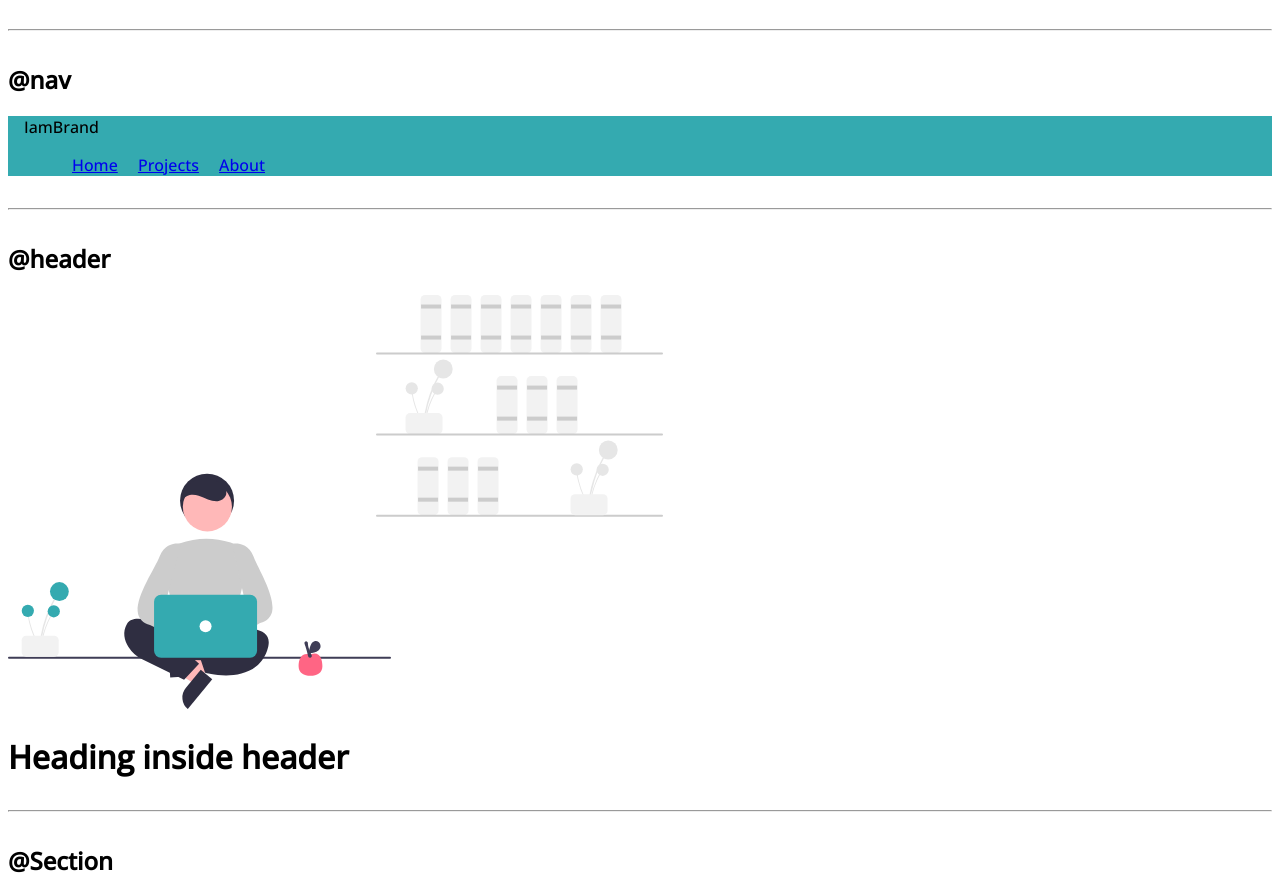
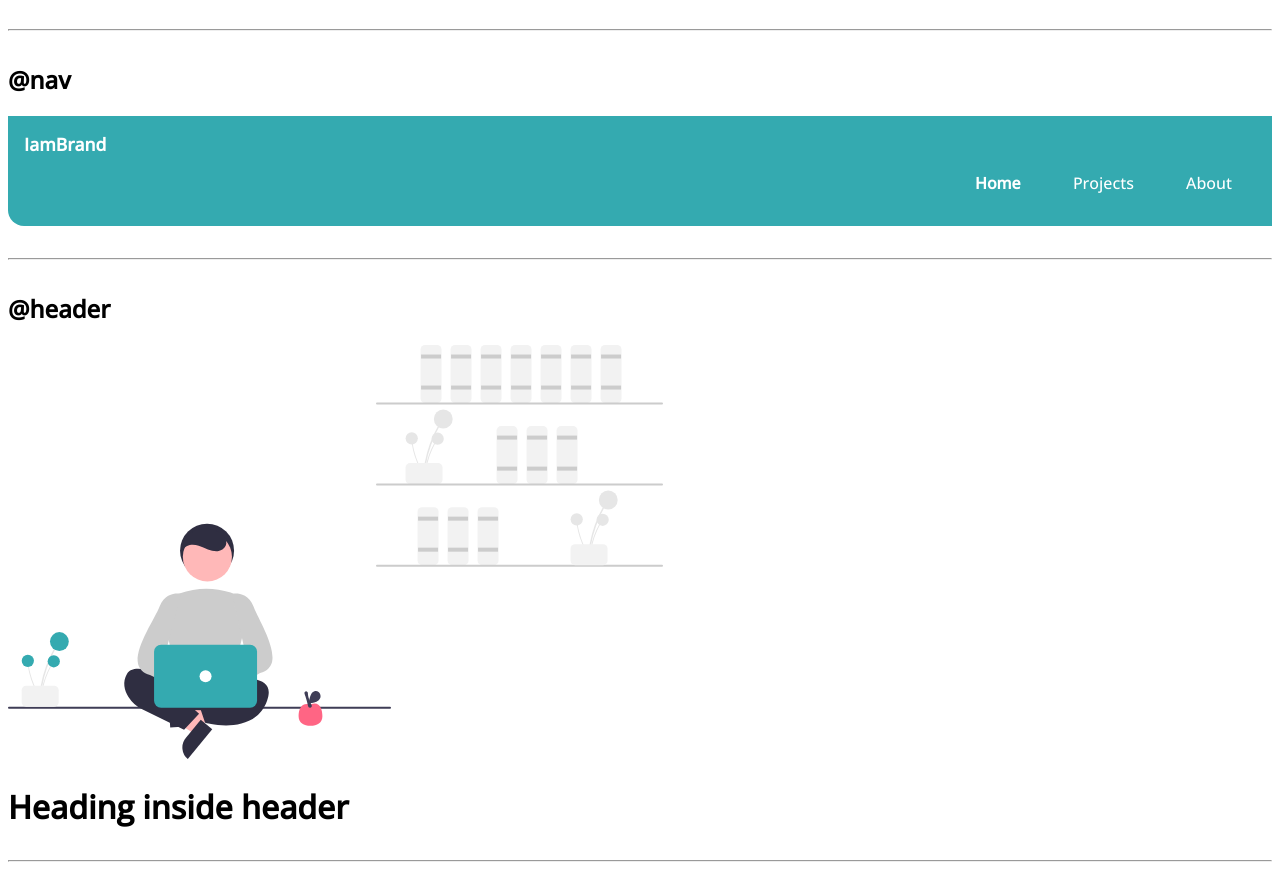
Before and after one commit to naveenkumarr12/neogcamp-lesson-3, a plain HTML site: page index.html in a window 1280 px wide. Shown: the part 1298-2189 px from the top of the page. Drawn offline with nearby package versions, Linux system fonts and the light colour scheme.

Commit message:
Navigation

```diff
--- a/index.html
+++ b/index.html
@@ -69,13 +69,13 @@
         <div class="nav-brand">IamBrand</div>
         <ul class="list-non-bullet nav-pills">
             <li class="list-item-inline">
-                <a href="/">Home</a>
+                <a class="link link-active" href="/">Home</a>
             </li>
             <li class="list-item-inline">
-                <a href="/">Projects</a>
+                <a class="link" href="/">Projects</a>
             </li>
             <li class="list-item-inline">
-                <a href="/">About</a>
+                <a class="link" href="/">About</a>
             </li>
         </ul>
     </nav>
--- a/styles.css
+++ b/styles.css
@@ -52,4 +52,23 @@ hr{
 
 .navigation {
     background-color: var(--primary-color);
+    color: white;
+    padding: 1rem;
+    border-bottom-left-radius: 1rem;
 }
+
+.navigation .nav-brand{
+    font-weight: bold;
+    font-size: 1.1rem;
+}
+.navigation .nav-pills {
+    text-align: right;
+}
+.navigation .link{
+    color: white;
+    text-align: right;
+}
+
+.navigation .link-active{
+    font-weight: bold;
+}
```
Also changed, not shown: 1 other file.
